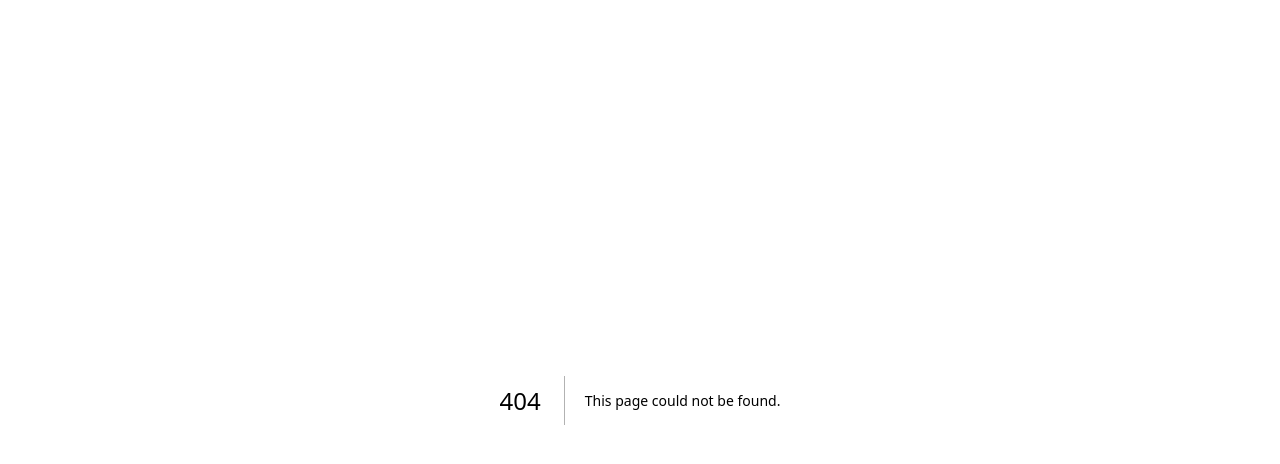
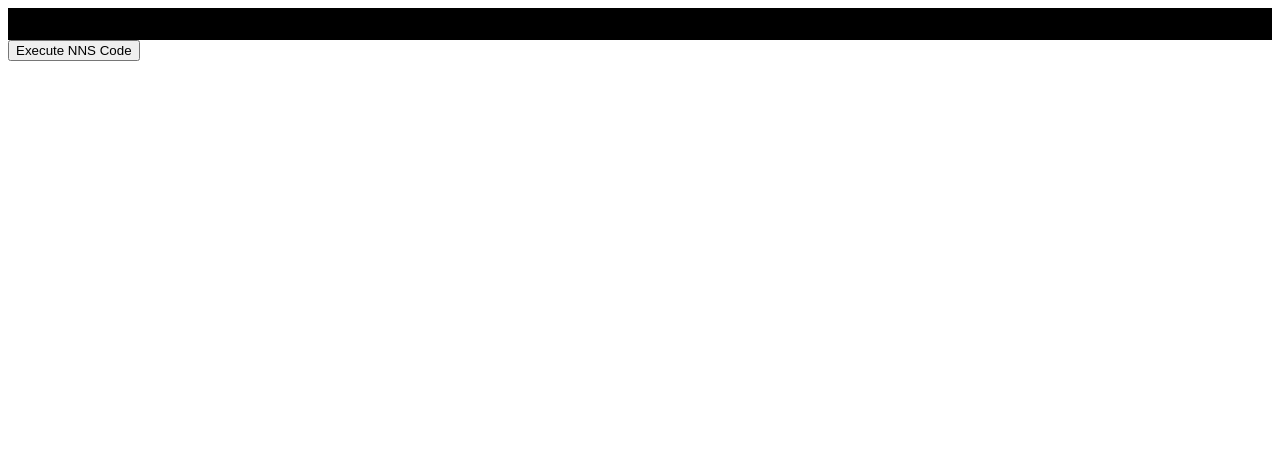
Before and after one commit to adityakm24/SynthiFy, a Next.js app: page /test in a window 1280 px wide. Before the commit this address had no page. Shown: the top 464 px of the page. Built offline with nearby package versions, Linux system fonts and the light colour scheme.

Commit message:
test files upload

```diff
--- /dev/null
+++ b/components/NNSButton.js
@@ -0,0 +1,79 @@
+// components/NNSButton.js
+
+import React, { useState } from "react";
+
+const NNSButton = () => {
+  const [nnsStats, setNnsStats] = useState(null);
+  const [error, setError] = useState(null);
+
+  const handleClick = async () => {
+    try {
+      // NNS Canister Id as an example
+      const nnsCanisterId = "qoctq-giaaa-aaaaa-aaaea-cai";
+      const whitelist = [nnsCanisterId];
+
+      // Initialise Agent, expects no return value
+      await window.ic.infinityWallet.requestConnect({
+        whitelist,
+      });
+
+      // A partial Interface factory
+      // for the NNS Canister UI
+      const nnsPartialInterfaceFactory = ({ IDL }) => {
+        const BlockHeight = IDL.Nat64;
+        const Stats = IDL.Record({
+          latest_transaction_block_height: BlockHeight,
+          seconds_since_last_ledger_sync: IDL.Nat64,
+          sub_accounts_count: IDL.Nat64,
+          hardware_wallet_accounts_count: IDL.Nat64,
+          accounts_count: IDL.Nat64,
+          earliest_transaction_block_height: BlockHeight,
+          transactions_count: IDL.Nat64,
+          block_height_synced_up_to: IDL.Opt(IDL.Nat64),
+          latest_transaction_timestamp_nanos: IDL.Nat64,
+          earliest_transaction_timestamp_nanos: IDL.Nat64,
+        });
+        return IDL.Service({
+          get_stats: IDL.Func([], [Stats], ["query"]),
+        });
+      };
+
+      // Create an actor to interact with the NNS Canister
+      // we pass the NNS Canister id and the interface factory
+      const NNSUiActor = await window.ic.infinityWallet.createActor({
+        canisterId: nnsCanisterId,
+        interfaceFactory: nnsPartialInterfaceFactory,
+        host: undefined, // set to http://localhost:8000/ to make calls to local DFX replica
+      });
+
+      // We can use any method described in the Candid (IDL)
+      // for example the get_stats()
+      const stats = await NNSUiActor.get_stats();
+      setNnsStats(stats);
+      console.log("NNS stats", stats);
+    } catch (error) {
+      setError(error);
+      console.error("Error:", error);
+    }
+  };
+
+  return (
+    <div>
+      <button onClick={handleClick}>Execute NNS Code</button>
+      {nnsStats && (
+        <div>
+          <h2>NNS Stats</h2>
+          <pre>{JSON.stringify(nnsStats, null, 2)}</pre>
+        </div>
+      )}
+      {error && (
+        <div>
+          <h2>Error</h2>
+          <pre>{JSON.stringify(error, null, 2)}</pre>
+        </div>
+      )}
+    </div>
+  );
+};
+
+export default NNSButton;
--- /dev/null
+++ b/components/test.tsx
@@ -0,0 +1,25 @@
+// pages/Dashboard.js
+
+import React from "react";
+import NNSButton from "../components/NNSButton";
+import styles from "../assets/styles/Dashboard.module.css";
+
+const Dashboard = () => {
+  // Your existing Dashboard component code here...
+
+  return (
+    <div className={styles.walletConnectContainer}>
+      <nav className={styles.navbar}>
+        {/* ... Your existing navbar content ... */}
+      </nav>
+
+      {/* ... The rest of your Dashboard content ... */}
+
+      <div>
+        <NNSButton />
+      </div>
+    </div>
+  );
+};
+
+export default Dashboard;
--- a/package.json
+++ b/package.json
@@ -15,6 +15,7 @@
     "@types/node": "20.5.6",
     "@types/react": "18.2.21",
     "@types/react-dom": "18.2.7",
+    "agentjs": "^0.0.0",
     "autoprefixer": "10.4.15",
     "eslint": "8.47.0",
     "eslint-config-next": "13.4.19",
--- /dev/null
+++ b/pages/test.tsx
@@ -0,0 +1,12 @@
+import React from "react";
+import Test from "../components/test";
+
+const Mint = () => {
+  return (
+    <div>
+      <Test />
+    </div>
+  );
+};
+
+export default Mint;
```
Also changed, not shown: components/MintForm.tsx (line endings or trailing spaces), 1 other file (tests, documents, lock files or other folders).
